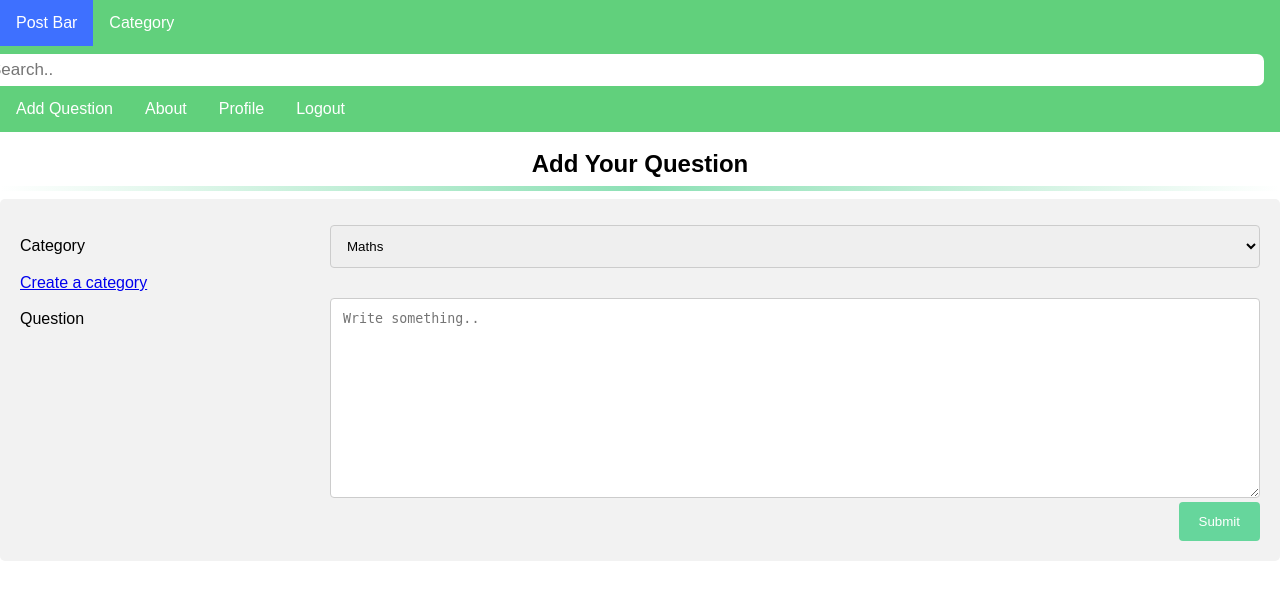
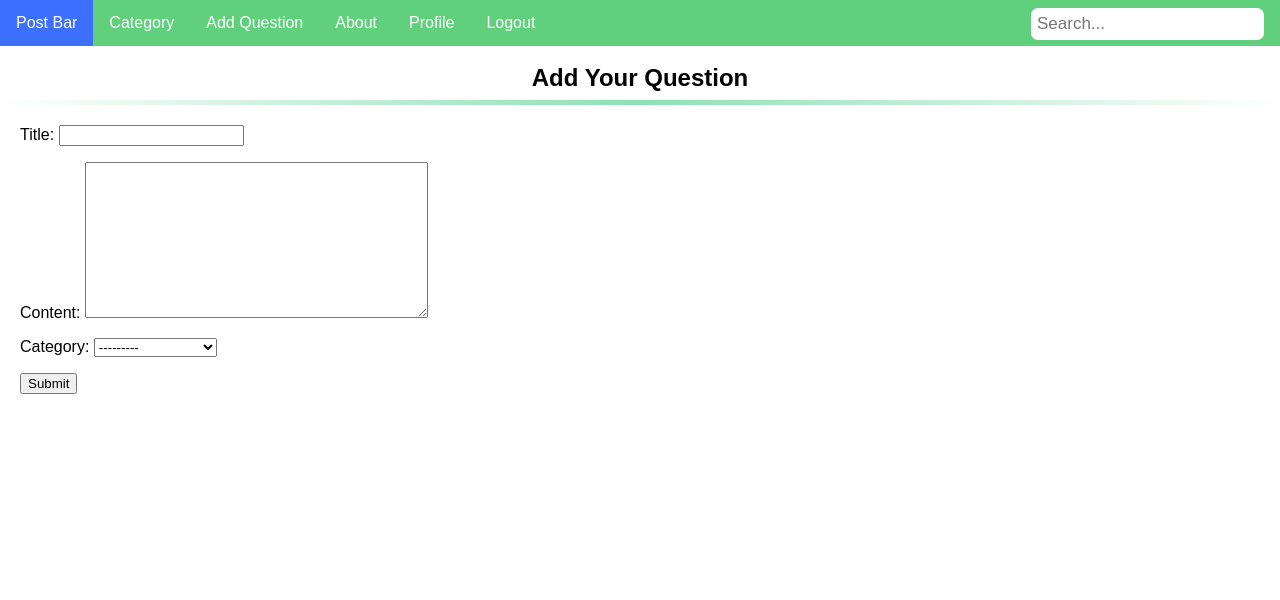
Before and after one commit to yangh567/WAD, a Django app: page /question_create/ in a window 1280 px wide. Shown: the top 600 px of the page. Run offline with Django 3.2, Linux system fonts and the light colour scheme; a user stored in the database is signed in; tables that the repository leaves empty hold one stand-in row (values such as "Sample post").

Commit message:
Using form when create question. css does not work well

```diff
--- a/static/css/index.css
+++ b/static/css/index.css
@@ -98,6 +98,7 @@ body{
     float: right;
 }
 
+
 hr {
     border: 0;
     height: 5px;
--- a/static/css/post.css
+++ b/static/css/post.css
@@ -1,63 +1,3 @@
-* {
-  box-sizing: border-box;
+.container {
+  margin: 20px;
 }
-
-input[type=text], select, textarea {
-  width: 100%;
-  padding: 12px;
-  border: 1px solid #ccc;
-  border-radius: 4px;
-  resize: vertical;
-}
-
-label {
-  padding: 12px 12px 12px 0;
-  display: inline-block;
-}
-
-input[type=submit] {
-  background-color: #66d69c;
-  color: white;
-  padding: 12px 20px;
-  border: none;
-  border-radius: 4px;
-  cursor: pointer;
-  float: right;
-}
-
-input[type=submit]:hover {
-  background-color: #66d69c;
-}
-
-.container {
-  border-radius: 5px;
-  background-color: #f2f2f2;
-  padding: 20px;
-}
-
-.col-25 {
-  float: left;
-  width: 25%;
-  margin-top: 6px;
-}
-
-.col-75 {
-  float: left;
-  width: 75%;
-  margin-top: 6px;
-}
-
-/* Clear floats after the columns */
-.row:after {
-  content: "";
-  display: table;
-  clear: both;
-}
-
-/* Responsive layout - when the screen is less than 600px wide, make the two columns stack on top of each other instead of next to each other */
-@media screen and (max-width: 600px) {
-  .col-25, .col-75, input[type=submit] {
-    width: 100%;
-    margin-top: 0;
-  }
-}
--- a/templates/PostBar/base.html
+++ b/templates/PostBar/base.html
@@ -20,20 +20,16 @@
     <div class="dropdown">
 
         <button class="dropbtn">Category</button>
-
-
         <div class="dropdown-content">
-            <a href="{% url 'category_list' %}?page=1">categories</a>
+            <a href="{% url 'category_list' %}?page=1">Categories</a>
             {% for category in category_list %}
-                <tr>
-                    <td><a href="{% url 'category_detail' category.id %}" class="see_detail">{{ category }}</a></td>
-                </tr>
+                <a href="{% url 'category_detail' category.id %}">{{ category }}</a>
             {% endfor %}
         </div>
 
     </div>
 
-    <input type="text" placeholder="Search..">
+    <input class="searchbar" type="text" placeholder="Search...">
 
     <a href="{% url 'question_create' %}">Add Question</a>
     <a href="{% url 'about' %}">About</a>
--- a/templates/PostBar/question_create.html
+++ b/templates/PostBar/question_create.html
@@ -17,41 +17,11 @@
     <hr/>
 
     <div class="container">
-        <form method="post">
-            {% csrf_token %}
-            <div class="row">
-                <div class="col-25">
-                    <label for="category">Category</label>
-                </div>
-
-                <div class="col-75">
-                    <select id="category" name="category">
-                    <option value="maths">Maths</option>
-                    <option value="computing_science">Computing Science</option>
-                    <option value="economics">Economics</option>
-                    </select>
-                </div>
-
-                <div class="col-75">
-                    <a href="{% url 'category_create' %}">Create a category</a>
-                </div>
-            </div>
-
-            <div class="row">
-                <div class="col-25">
-                    <label for="subject">Question</label>
-                </div>
-
-                <div class="col-75">
-                    <textarea id="subject" name="subject" placeholder="Write something.." style="height:200px"></textarea>
-                </div>
-            </div>
-
-            <div class="row">
-                <input type="submit" value="Submit">
-            </div>
+        <form method="post">{% csrf_token %}
+            {{ form.as_p }}
+            <input type="submit" value="Submit">
         </form>
-        </div>
+    </div>
 
 
 {% endblock %}
```
